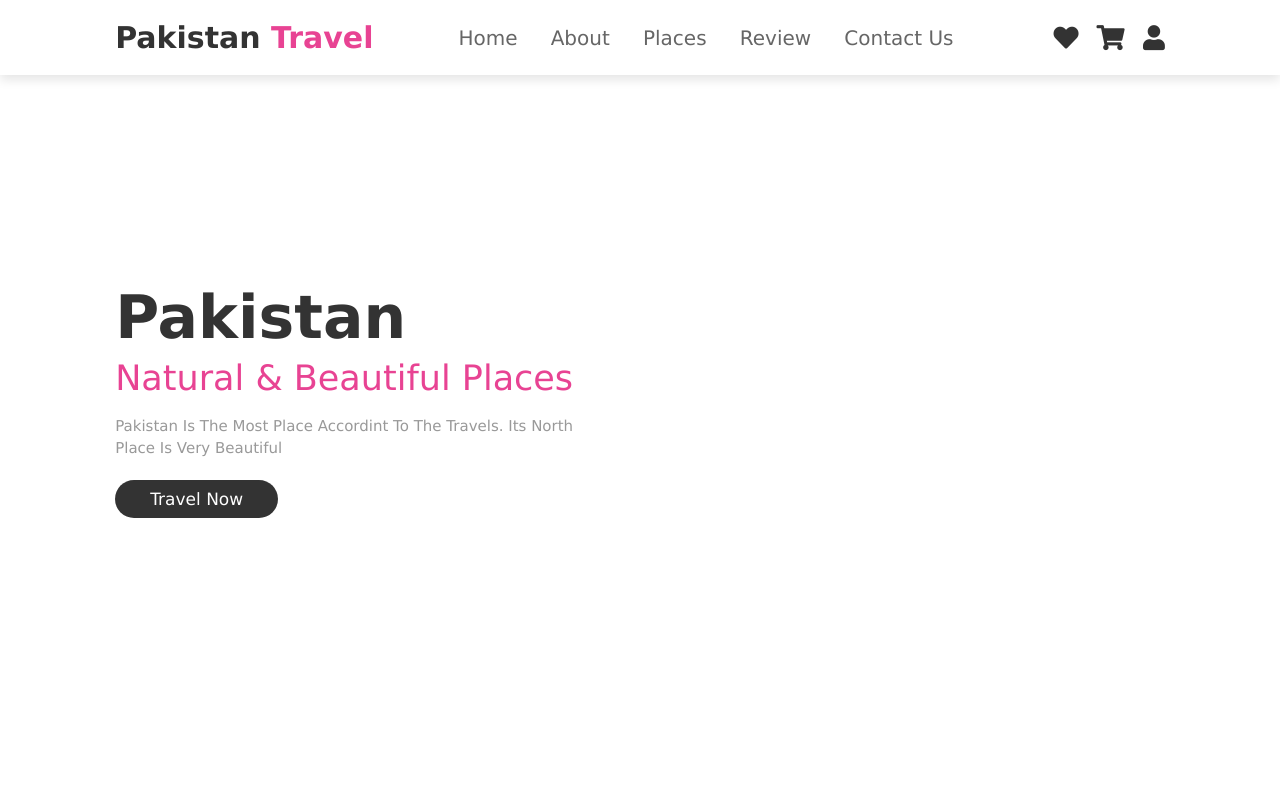
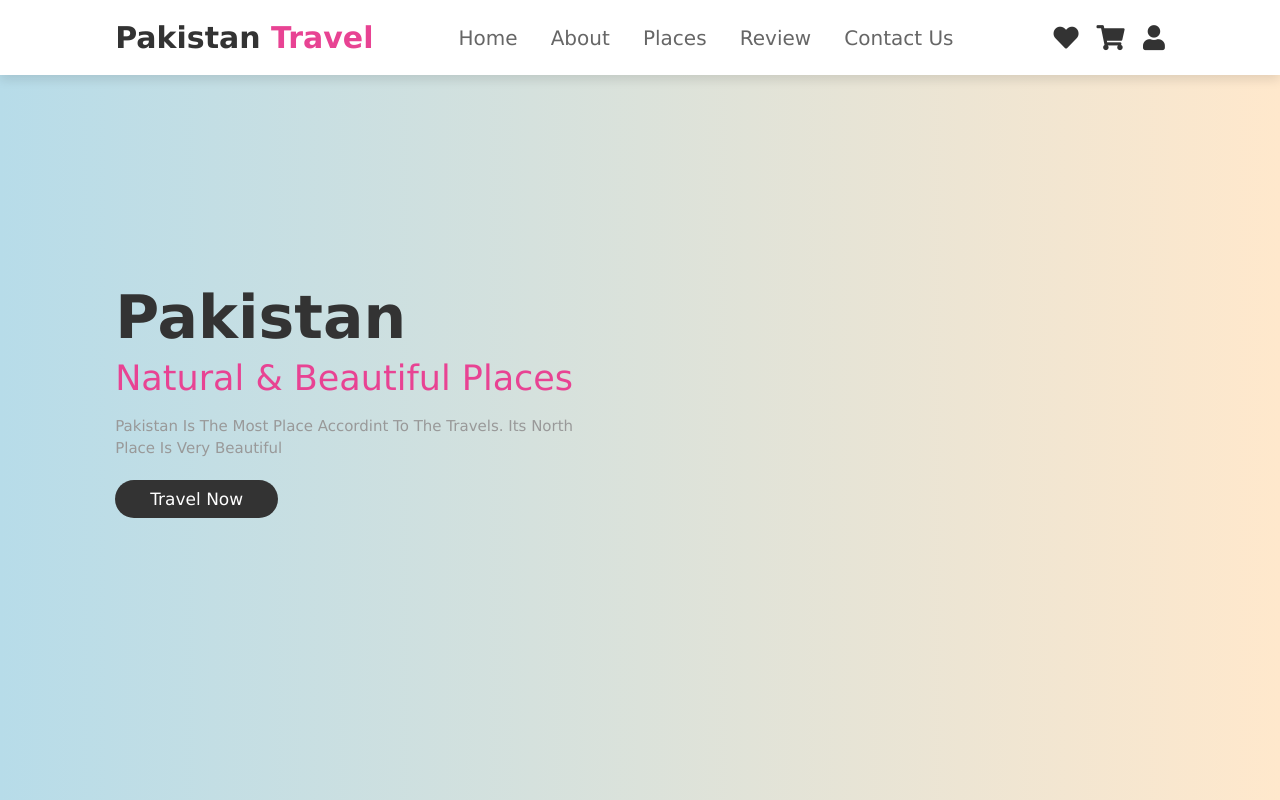
Before and after one commit to M-Ali379/pakistantravels-379, a plain HTML site: page index.html in a window 1280 px wide. Shown: the top 800 px of the page. Drawn offline with Linux system fonts and the light colour scheme.

Commit message:
Update travel.css

```diff
--- a/travel.css
+++ b/travel.css
@@ -1,5 +1,9 @@
 :root{
     --pink:#e84393;
+}
+
+body {
+    background :linear-gradient(to right,  rgb(183, 220, 233), #ffe8cc);  :;
 }
 
 *{
```
